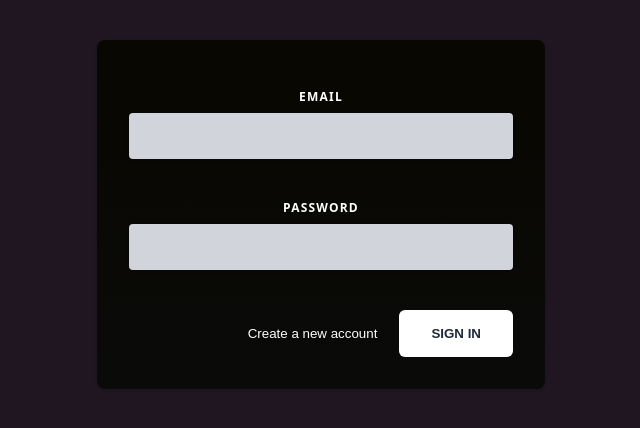
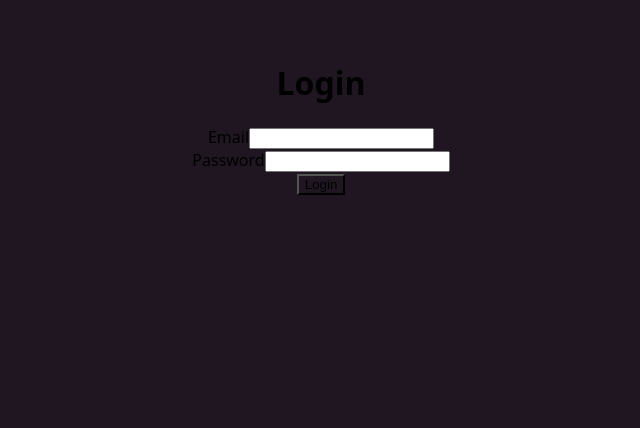
Before and after one commit to cssallg001/sallg001_cs418_course_project, a React (Vite) app in the folder client/: page / in a window 1280 px wide. Shown: the top 428 px of the page, without its empty margins (319-959 px from the left). Built offline with nearby package versions, Linux system fonts and the light colour scheme.

Commit message:
Fixed connection to database

```diff
--- a/client/src/components/Login.jsx
+++ b/client/src/components/Login.jsx
@@ -1,31 +1,22 @@
-import { useState } from "react";
-import { useNavigate } from "react-router-dom";
+import React, { useState } from 'react';
+import { useNavigate } from 'react-router-dom';
 
+const Login = () => {
+    const [enteredEmail, setEnteredEmail] = useState('');
+    const [enteredPassword, setEnteredPassword] = useState('');
+    const [errorMessage, setErrorMessage] = useState(''); // For error messages
+    const navigate = useNavigate();
 
-export default function Login() {
-    const [enteredEmail, setEnteredEmail] = useState("");
-    const [enteredPassword, setEnteredPassword] = useState("");
-    const [submitted, setSubmitted] = useState(false);
-    const navigate=useNavigate();
-    // const [message, setMessage] = useState("");
+    const handleLogin = async (e) => {
+        e.preventDefault();
 
-    function handleInputChange(identifier, value) {
-        if (identifier === "email") {
-            setEnteredEmail(value);
-        } else {
-            setEnteredPassword(value);
-        }
-    }
-
-    const handleLogin = async () => {
-        setSubmitted(true);
-
+        try {
             const formBody=JSON.stringify({
                 email:enteredEmail,
                 password:enteredPassword
             })
 
-        const result= await fetch('http://localhost:8080/user/login',{
+            const response= await fetch('http://localhost:8080/user/login',{
                 method:"POST",
                 body:formBody,
                 headers:{
@@ -33,50 +24,61 @@ export default function Login() {
                 }
             });
 
-        if(result.ok){
-            const data=result.json();
-            console.log("Data: " + data)
-            console.log("Result: " + result);
+            if (!response.ok) {
+                throw new Error('Login failed'); // Handle HTTP errors
+            }
 
+            const data = await response.json();
+            console.log('Fetched user data:', data); // Log the fetched data
+
+            // Check if login is successful
+            if (data.message === 'Login successful') {
+                // If login is successful, redirect to the profile page
+                localStorage.setItem('user', JSON.stringify(data.user));
+                navigate('/user/dashboard');
+            } else {
+                // Show error message if login fails
+                setErrorMessage(data.message);
             }
-        navigate('/dashboard')
-
+        } catch (error) {
+            console.error('Error during login:', error);
+            setErrorMessage('Error occurred while logging in. Please try again later.');
+        }
     };
 
-    const emailNotValid = submitted && !enteredEmail.includes("@");
-    const passwordNotValid = submitted && enteredPassword.trim().length < 6;
-
     return (
-        <div id="login">
-            {/* {message && <label>{message}</label>} */}
-            <div className="controls">
-                <p>
-                    <label>Email</label>
+        <div className="container mt-5">
+            <h1 className="text-center">Login</h1>
+            <form onSubmit={handleLogin}>
+                <div className="mb-3">
+                    <label className="form-label">Email</label>
                     <input
                         type="email"
-                        className={emailNotValid ? "invalid" : undefined}
-                        onChange={(event) => handleInputChange("email", event.target.value)}
+                        className="form-control"
+                        value={enteredEmail}
+                        onChange={(e) => setEnteredEmail(e.target.value)}
+                        required
                     />
-                </p>
-                <p>
-                    <label>Password</label>
+                </div>
+                <div className="mb-3">
+                    <label className="form-label">Password</label>
                     <input
                         type="password"
-                        className={passwordNotValid ? "invalid" : undefined}
-                        onChange={(event) =>
-                            handleInputChange("password", event.target.value)
-                        }
+                        className="form-control"
+                        value={enteredPassword}
+                        onChange={(e) => setEnteredPassword(e.target.value)}
+                        required
                     />
-                </p>
                 </div>
-            <div className="actions">
-                <button type="button" className="text-button">
-                    Create a new account
+
+                {errorMessage && <p className="text-danger">{errorMessage}</p>}
+
+                <button type="submit" className="btn btn-primary">
+                    Login
                 </button>
-                <button className="button" onClick={handleLogin}>
-                    Sign In
-                </button>
-            </div>
+            </form>
         </div>
     );
-}
+};
+
+export default Login;
```
Also changed, not shown: client/src/components/Profile.jsx (added, +81 -0 lines). Lines whose indentation alone changed are shown as unchanged.
